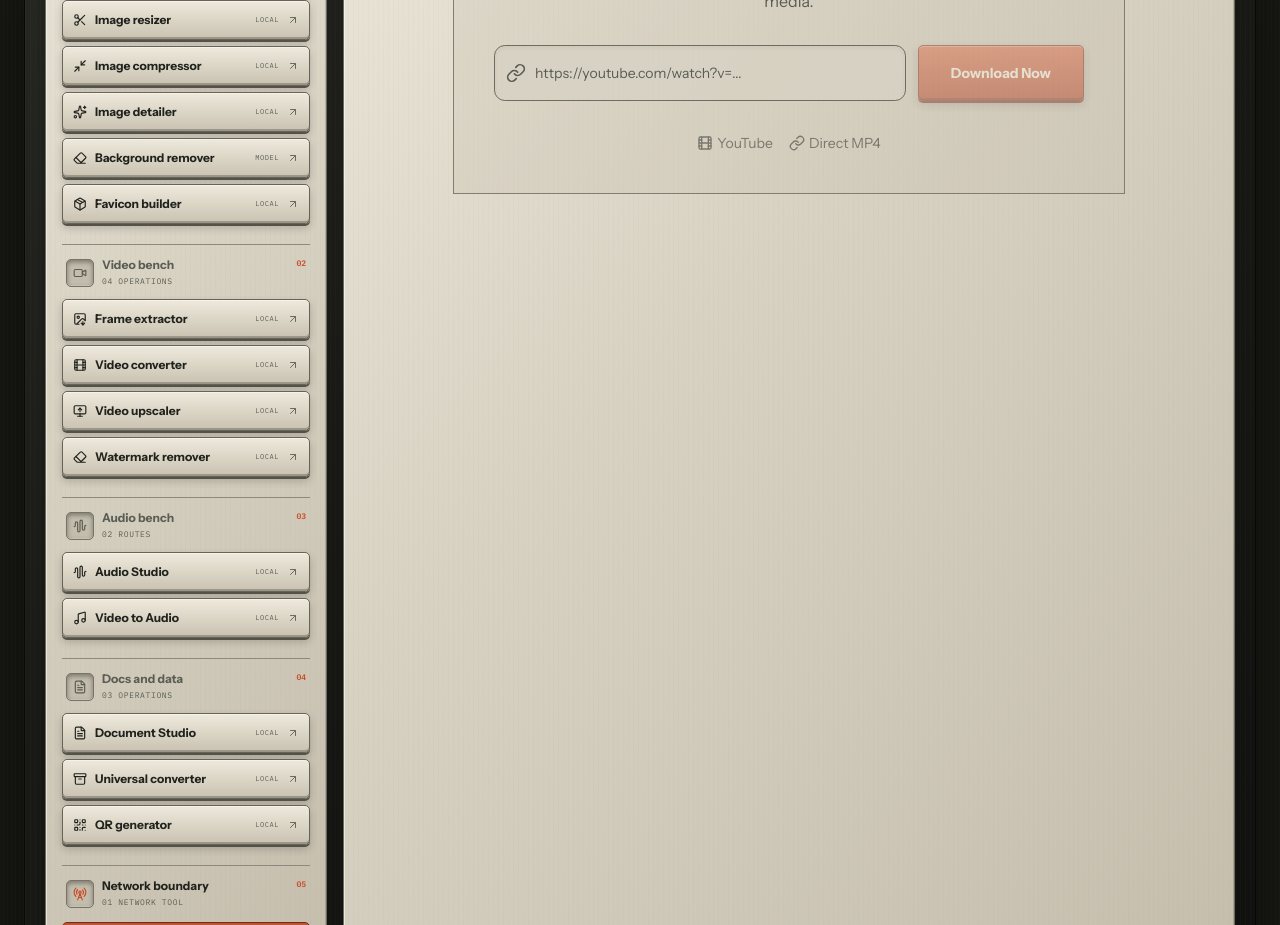
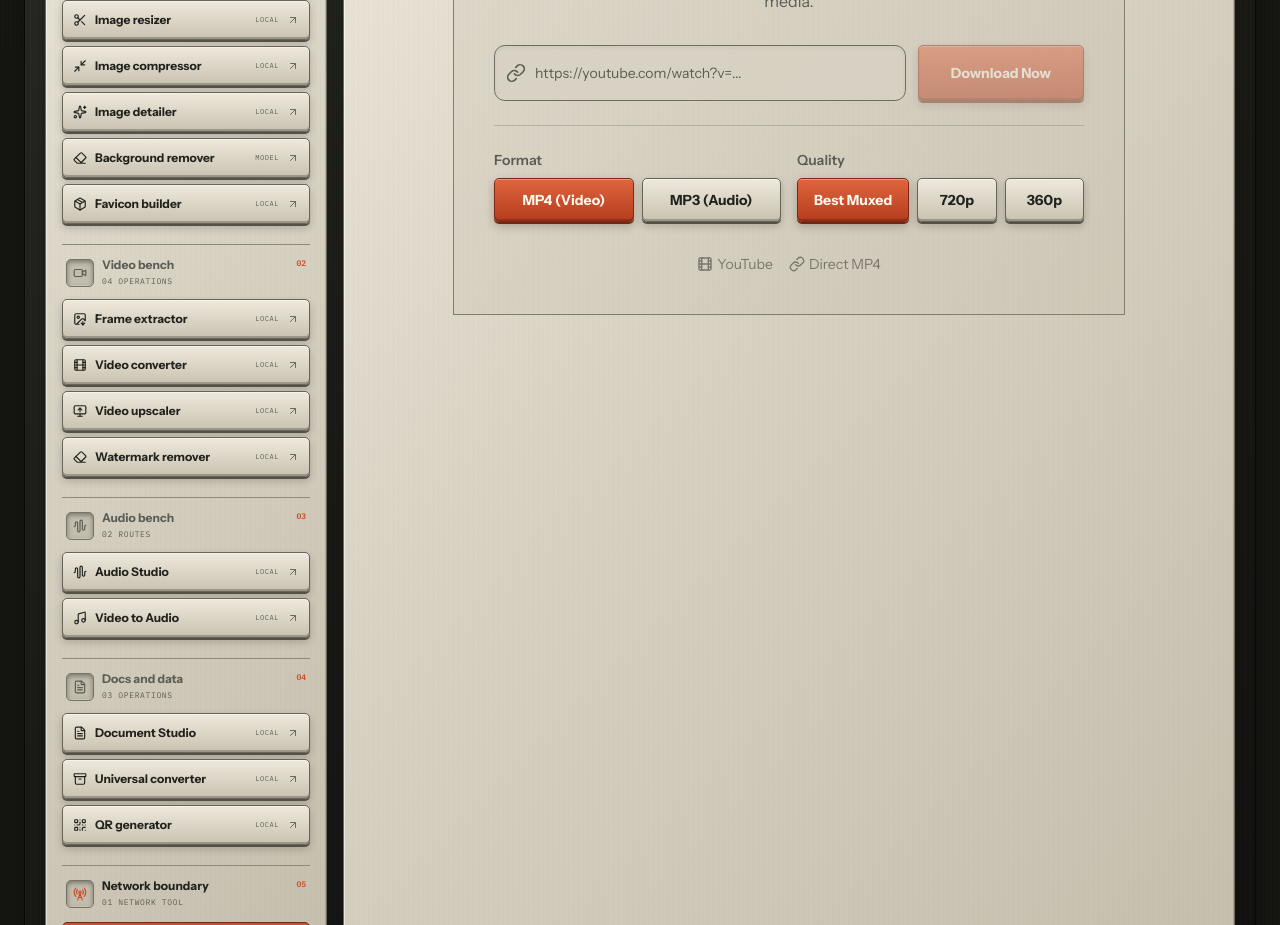
Before and after one commit to Gurtejhundal/MediaForge, a Next.js app: page /tools/video-downloader in a window 1280 px wide. Shown: the part 780-1705 px from the top of the page. Built offline with nearby package versions, Linux system fonts and the light colour scheme.

Commit message:
feat: add MP4/MP3 format and resolution quality options to downloader

```diff
--- a/src/app/api/convert/yt-download/route.ts
+++ b/src/app/api/convert/yt-download/route.ts
@@ -19,7 +19,7 @@ function getErrorMessage(error: unknown) {
 
 export async function POST(req: NextRequest) {
   try {
-    const { url } = await req.json();
+    const { url, format: formatType, quality } = await req.json();
 
     if (!url || typeof url !== "string") {
       return NextResponse.json({ error: "Invalid URL provided" }, { status: 400 });
@@ -34,8 +34,8 @@ export async function POST(req: NextRequest) {
         return new NextResponse(buffer, {
              status: 200,
              headers: {
-                 "Content-Type": contentType,
-                 "Content-Disposition": `attachment; filename="media-file.${contentType.split('/')[1] || 'mp4'}"`
+                  "Content-Type": contentType,
+                  "Content-Disposition": `attachment; filename="media-file.${contentType.split('/')[1] || 'mp4'}"`
              }
         });
     }
@@ -49,13 +49,36 @@ export async function POST(req: NextRequest) {
     const info = await ytdl.getInfo(url);
     const title = info.videoDetails.title.replace(/[^\w\s]/gi, ''); // sanitize filename
 
-    // Select the best format containing both video and audio ideally
-    const format = ytdl.chooseFormat(info.formats, { quality: 'highest' });
+    let selectedFormat;
+    let extension = "mp4";
+    let contentType = "video/mp4";
 
-    // We must fetch from the format URL since we can't cleanly stream ytdl directly through Next.js Edge Responses sometimes
-    // Actually, ytdl(url) returns a readable stream which we can wrap in a web ReadableStream!
+    if (formatType === "mp3") {
+      selectedFormat = ytdl.chooseFormat(info.formats, { filter: "audioonly", quality: "highestaudio" });
+      extension = "mp3";
+      contentType = "audio/mpeg";
+    } else {
+      // It's mp4 (video)
+      const muxedFormats = ytdl.filterFormats(info.formats, "audioandvideo");
+      if (quality === "360p") {
+        selectedFormat = muxedFormats.find(f => f.qualityLabel === "360p") ||
+                         ytdl.chooseFormat(info.formats, { filter: "audioandvideo", quality: "lowest" });
+      } else if (quality === "720p") {
+        selectedFormat = muxedFormats.find(f => f.qualityLabel === "720p") ||
+                         ytdl.chooseFormat(info.formats, { filter: "audioandvideo", quality: "highest" });
+      } else {
+        selectedFormat = ytdl.chooseFormat(info.formats, { filter: "audioandvideo", quality: "highest" });
+      }
 
-    const stream = ytdl(url, { format });
+      extension = "mp4";
+      contentType = selectedFormat?.mimeType || "video/mp4";
+    }
+
+    if (!selectedFormat) {
+      throw new Error("No suitable format found for the selected options.");
+    }
+
+    const stream = ytdl(url, { format: selectedFormat });
 
     // Convert Node Readable to Web ReadableStream for Next.js response
     const webStream = new ReadableStream({
@@ -72,8 +95,8 @@ export async function POST(req: NextRequest) {
     return new NextResponse(webStream, {
       status: 200,
       headers: {
-        'Content-Type': format.mimeType || 'video/mp4',
-        'Content-Disposition': `attachment; filename="${title}.mp4"`
+        'Content-Type': contentType,
+        'Content-Disposition': `attachment; filename="${title}.${extension}"`
       }
     });
 
--- a/src/app/tools/video-downloader/page.tsx
+++ b/src/app/tools/video-downloader/page.tsx
@@ -11,6 +11,8 @@ import { StatusPill } from "@/components/workspace-components";
 export default function VideoDownloaderPage() {
   const [url, setUrl] = useState("");
   const [isDownloading, setIsDownloading] = useState(false);
+  const [format, setFormat] = useState<"mp4" | "mp3">("mp4");
+  const [quality, setQuality] = useState<"highest" | "720p" | "360p">("highest");
 
   const handleDownload = async () => {
     if (!url.trim()) return;
@@ -30,7 +32,11 @@ export default function VideoDownloaderPage() {
         headers: {
             "Content-Type": "application/json"
         },
-        body: JSON.stringify({ url: url.trim() }),
+        body: JSON.stringify({
+          url: url.trim(),
+          format,
+          quality
+        }),
       });
 
       if (!response.ok) {
@@ -41,7 +47,7 @@ export default function VideoDownloaderPage() {
       // 2. Stream the binary response securely to client
       const blob = await response.blob();
       const contentDisposition = response.headers.get("Content-Disposition");
-      let filename = "media-download.mp4";
+      let filename = `media-download.${format}`;
 
       if (contentDisposition) {
          const matches = /filename="([^"]+)"/.exec(contentDisposition);
@@ -134,6 +140,75 @@ export default function VideoDownloaderPage() {
                   </Button>
                </div>
 
+               {/* Format and Quality Selectors */}
+               <div className="w-full mt-6 grid grid-cols-1 md:grid-cols-2 gap-4 border-t border-border/40 pt-6">
+                  <div className="flex flex-col gap-2 text-left">
+                     <span className="text-sm font-semibold text-muted-foreground">Format</span>
+                     <div className="flex gap-2">
+                        <Button
+                          type="button"
+                          variant={format === "mp4" ? "default" : "outline"}
+                          onClick={() => setFormat("mp4")}
+                          className="flex-1 h-11 rounded-xl"
+                          disabled={isDownloading}
+                        >
+                          MP4 (Video)
+                        </Button>
+                        <Button
+                          type="button"
+                          variant={format === "mp3" ? "default" : "outline"}
+                          onClick={() => setFormat("mp3")}
+                          className="flex-1 h-11 rounded-xl"
+                          disabled={isDownloading}
+                        >
+                          MP3 (Audio)
+                        </Button>
+                     </div>
+                  </div>
+
+                  {format === "mp4" ? (
+                     <div className="flex flex-col gap-2 text-left transition-all duration-200">
+                        <span className="text-sm font-semibold text-muted-foreground">Quality</span>
+                        <div className="flex gap-2">
+                           <Button
+                             type="button"
+                             variant={quality === "highest" ? "default" : "outline"}
+                             onClick={() => setQuality("highest")}
+                             className="flex-1 h-11 rounded-xl text-xs sm:text-sm"
+                             disabled={isDownloading}
+                           >
+                             Best Muxed
+                           </Button>
+                           <Button
+                             type="button"
+                             variant={quality === "720p" ? "default" : "outline"}
+                             onClick={() => setQuality("720p")}
+                             className="flex-1 h-11 rounded-xl text-xs sm:text-sm"
+                             disabled={isDownloading}
+                           >
+                             720p
+                           </Button>
+                           <Button
+                             type="button"
+                             variant={quality === "360p" ? "default" : "outline"}
+                             onClick={() => setQuality("360p")}
+                             className="flex-1 h-11 rounded-xl text-xs sm:text-sm"
+                             disabled={isDownloading}
+                           >
+                             360p
+                           </Button>
+                        </div>
+                     </div>
+                  ) : (
+                     <div className="flex flex-col gap-2 text-left opacity-50">
+                        <span className="text-sm font-semibold text-muted-foreground">Quality</span>
+                        <div className="flex items-center h-11 px-4 border border-dashed border-border rounded-xl text-sm text-muted-foreground">
+                           Highest Audio (Automatic)
+                        </div>
+                     </div>
+                  )}
+               </div>
+
                <div className="mt-8 flex flex-wrap justify-center gap-4 opacity-50">
                   <div className="flex items-center text-sm"><Film className="h-4 w-4 mr-1" /> YouTube</div>
                   <div className="flex items-center text-sm"><LinkIcon className="h-4 w-4 mr-1" /> Direct MP4</div>
```
